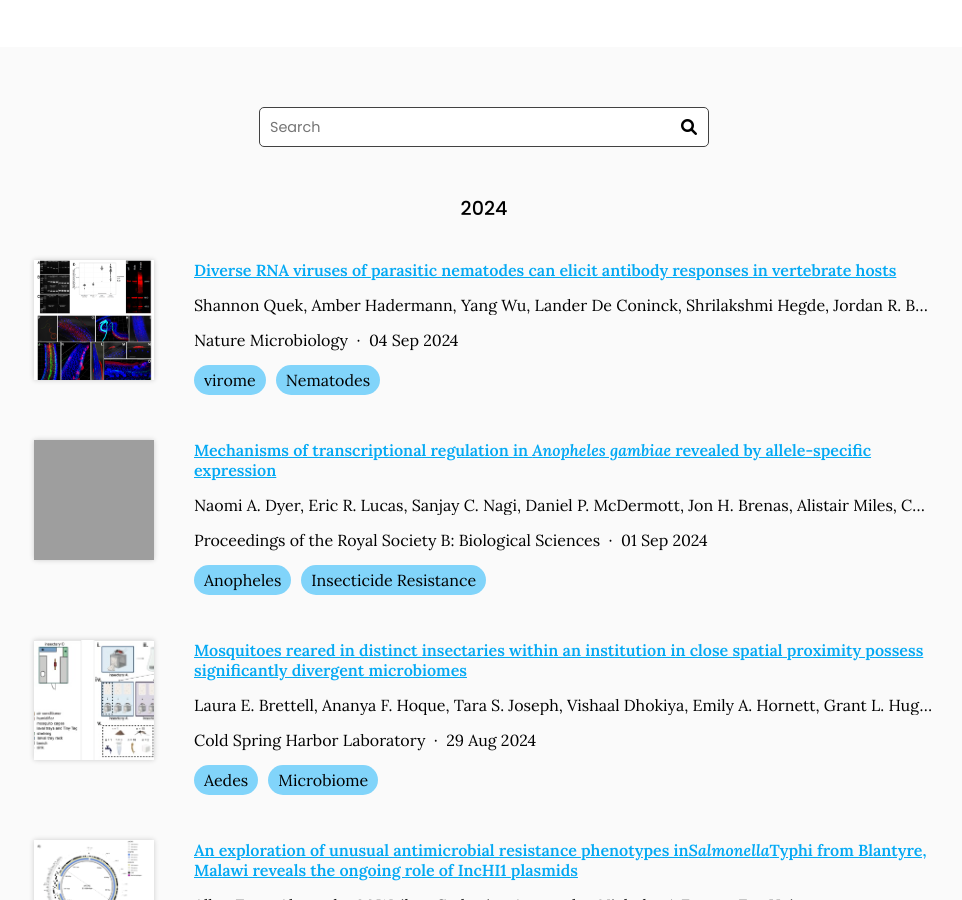
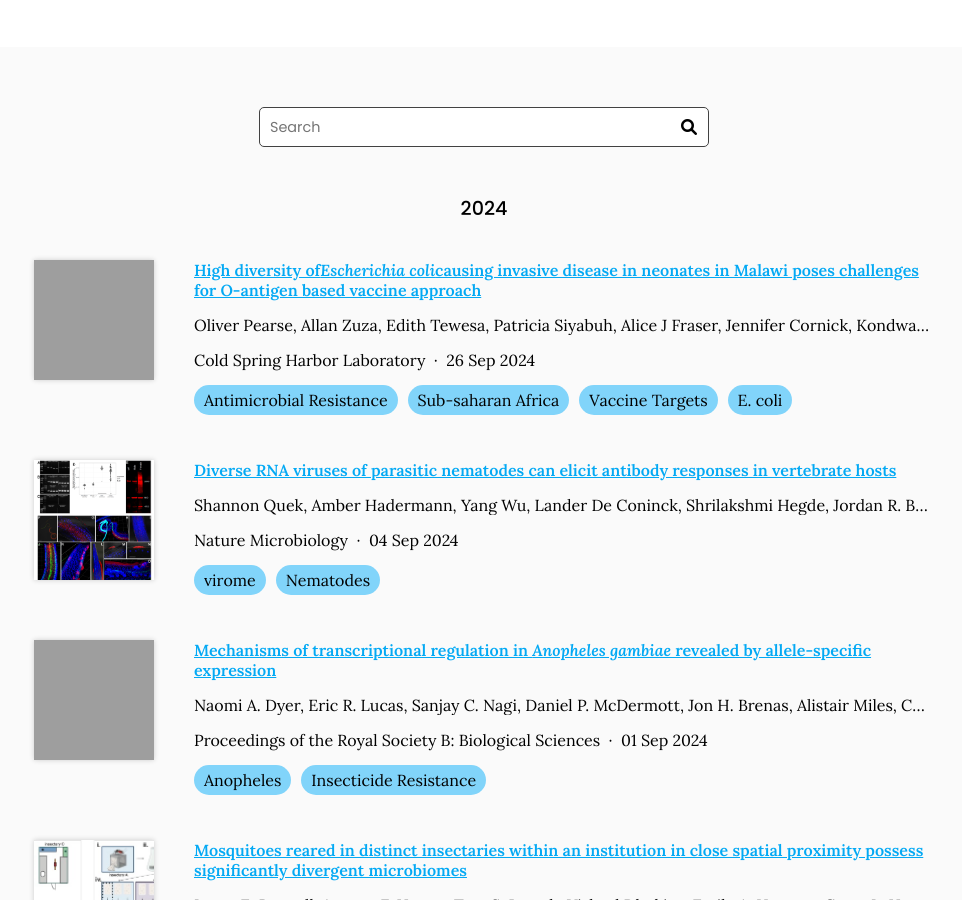
Before and after one commit to Evo-MInt/MicGen-lab-website, a Jekyll site: the page built from research/index.md, in a window 1280 px wide and 900 px high, scrolled down 801 px. Shown: the whole window, without its empty margins (156-1118 px from the left). Built offline with Jekyll 4.4.1, drawn with Linux system fonts in a browser that asks for light colours; grey boxes are pictures that could not be loaded.

Commit message:
Generate citations

```diff
--- a/_data/citations.yaml
+++ b/_data/citations.yaml
@@ -1,6 +1,30 @@
 # DO NOT EDIT, GENERATED AUTOMATICALLY FROM SOURCES.YAML (AND ELSEWHERE)
 # See https://github.com/greenelab/lab-website-template/wiki/Citations
 
+- id: doi:10.1101/2024.09.24.24314145
+  title: High diversity of<i>Escherichia coli</i>causing invasive disease in neonates
+    in Malawi poses challenges for O-antigen based vaccine approach
+  authors:
+  - Oliver Pearse
+  - Allan Zuza
+  - Edith Tewesa
+  - Patricia Siyabuh
+  - Alice J Fraser
+  - Jennifer Cornick
+  - Kondwani Kawaza
+  - Patrick Musicha
+  - Nicholas R Thomson
+  - Nicholas A Feasey
+  - Eva Heinz
+  publisher: Cold Spring Harbor Laboratory
+  date: '2024-09-26'
+  link: https://doi.org/g6zb88
+  image: images/operon_test.png
+  tags:
+  - Antimicrobial Resistance
+  - Sub-saharan Africa
+  - Vaccine Targets
+  - E. coli
 - id: doi:10.1101/2024.08.28.610121
   title: Mosquitoes reared in distinct insectaries within an institution in close
     spatial proximity possess significantly divergent microbiomes
```
